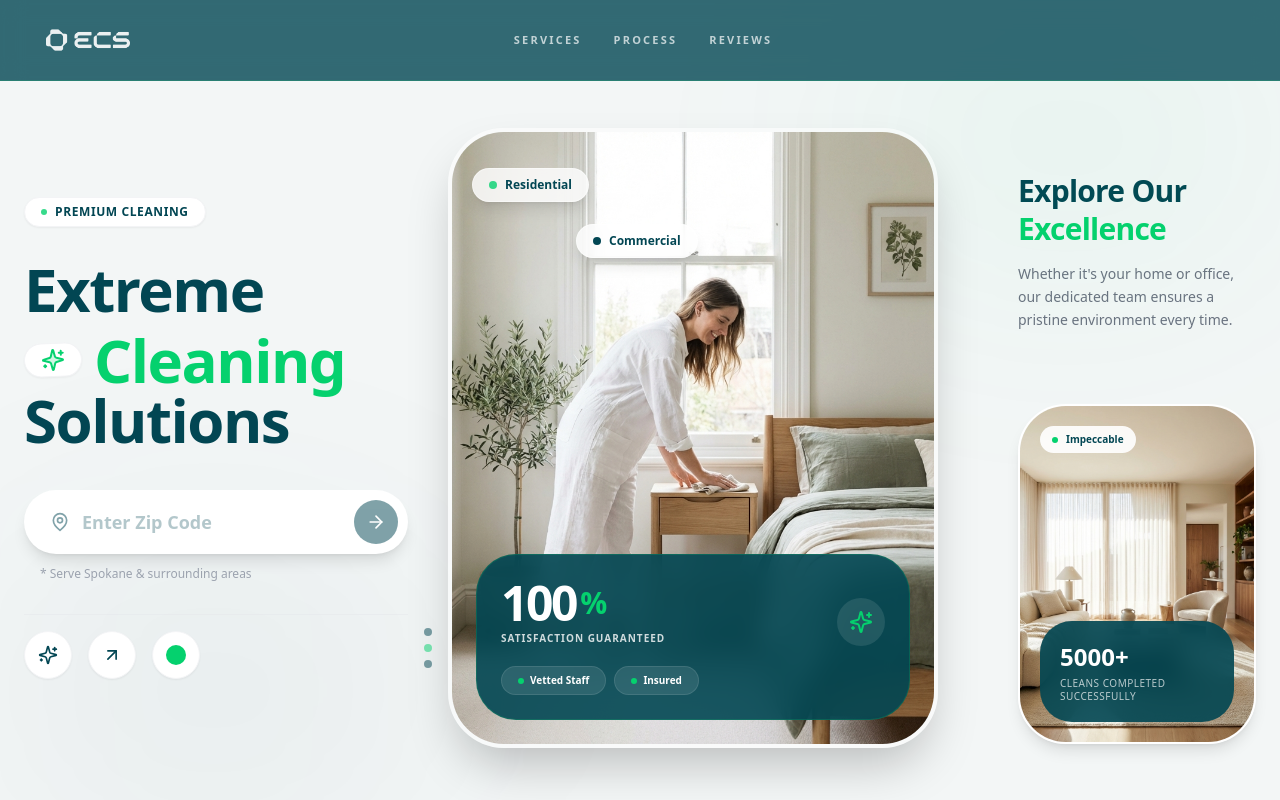
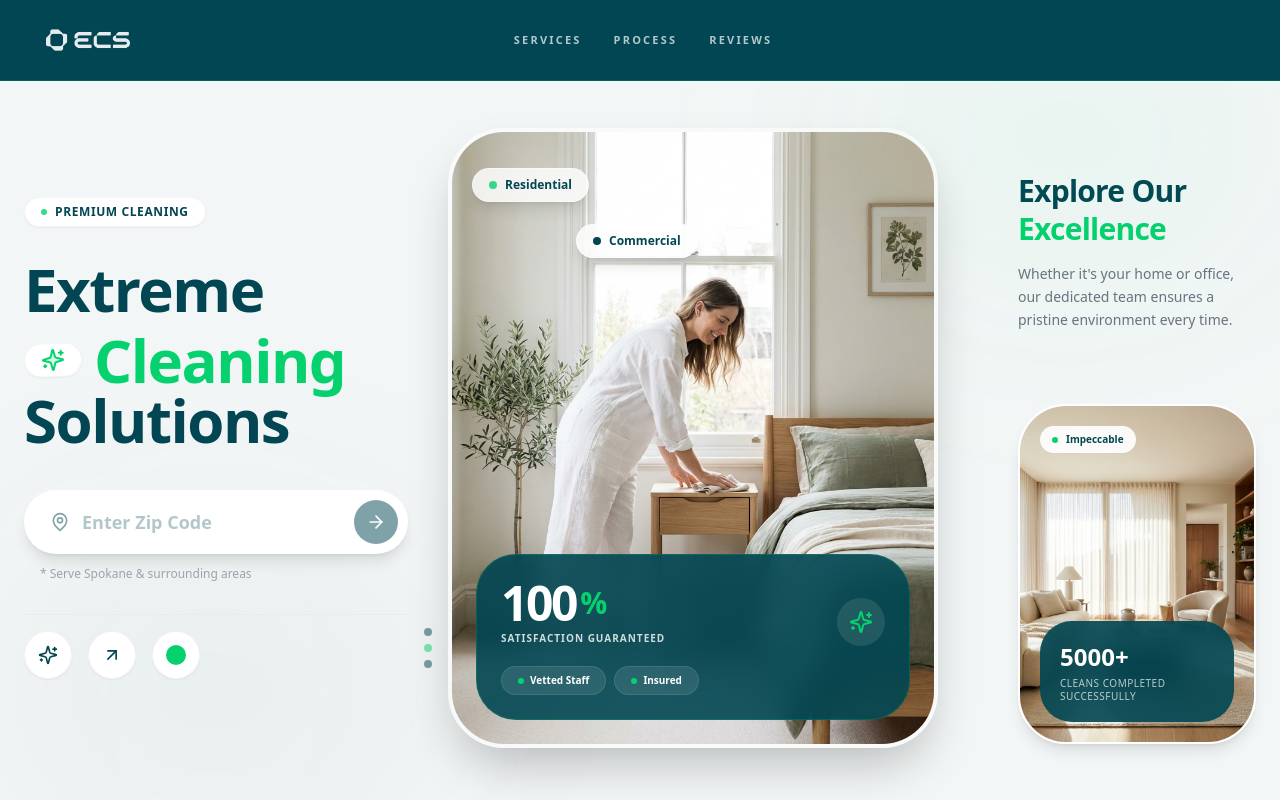
Before and after one commit to renatoquerales28-byte/extreme-cleaning-next, a Next.js app: page / in a window 1280 px wide. Shown: the top 800 px of the page. Built offline with nearby package versions, Linux system fonts and the light colour scheme.

Commit message:
Update header background to solid #024653

```diff
--- a/src/app/page.tsx
+++ b/src/app/page.tsx
@@ -32,7 +32,7 @@ export default function Home() {
     return (
         <main className="min-h-screen bg-white selection:bg-accent selection:text-white">
             {/* Sticky Navigation - Full Width Glassmorphism */}
-            <nav className="fixed top-0 left-0 w-full z-50 bg-[#024653]/80 backdrop-blur-md border-b border-[#05D16E]/20 transition-all duration-300">
+            <nav className="fixed top-0 left-0 w-full z-50 bg-[#024653] border-b border-[#05D16E]/20 transition-all duration-300">
                 <div className="container mx-auto px-6 py-4 md:py-5 flex items-center justify-between">
                     <Link href="/" className="flex items-center gap-2 group shrink-0">
                         <div className="relative h-8 md:h-10 w-24 md:w-32 overflow-hidden">
```
